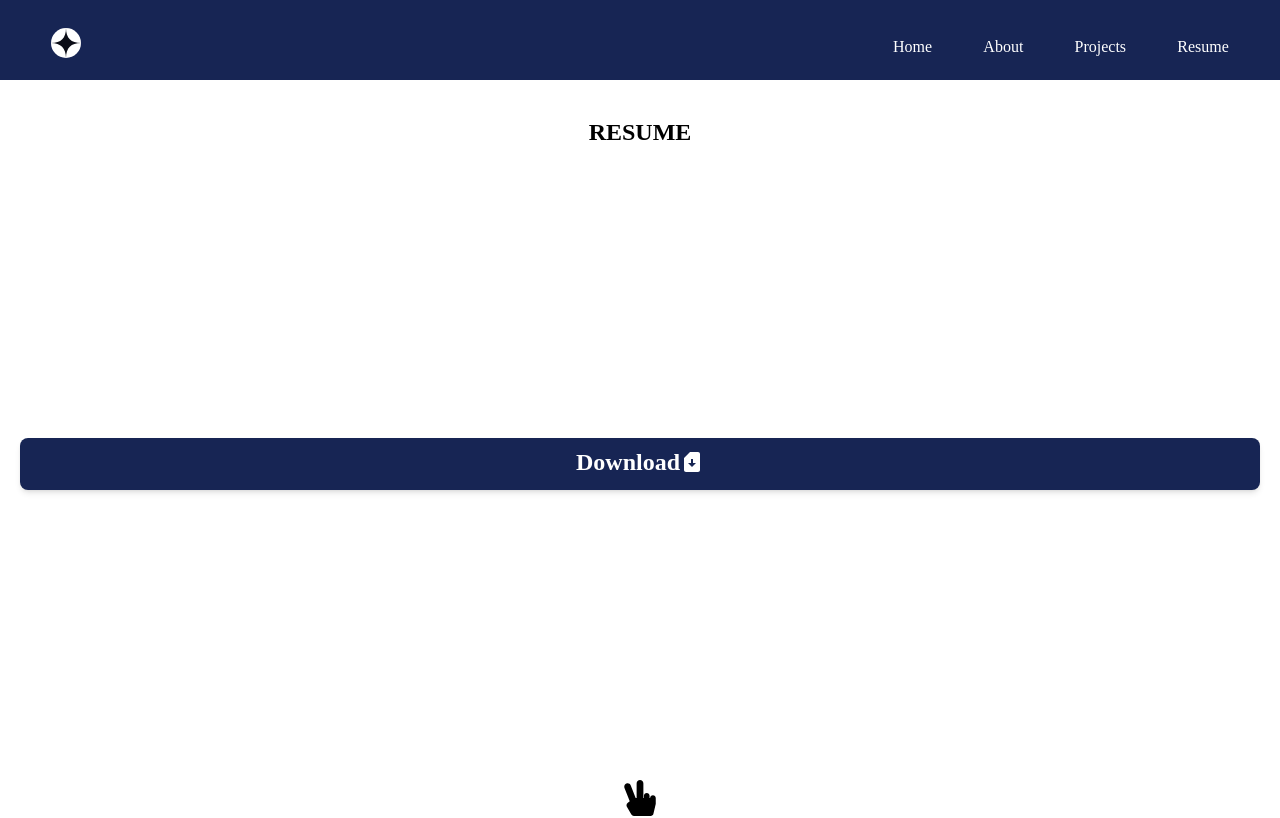
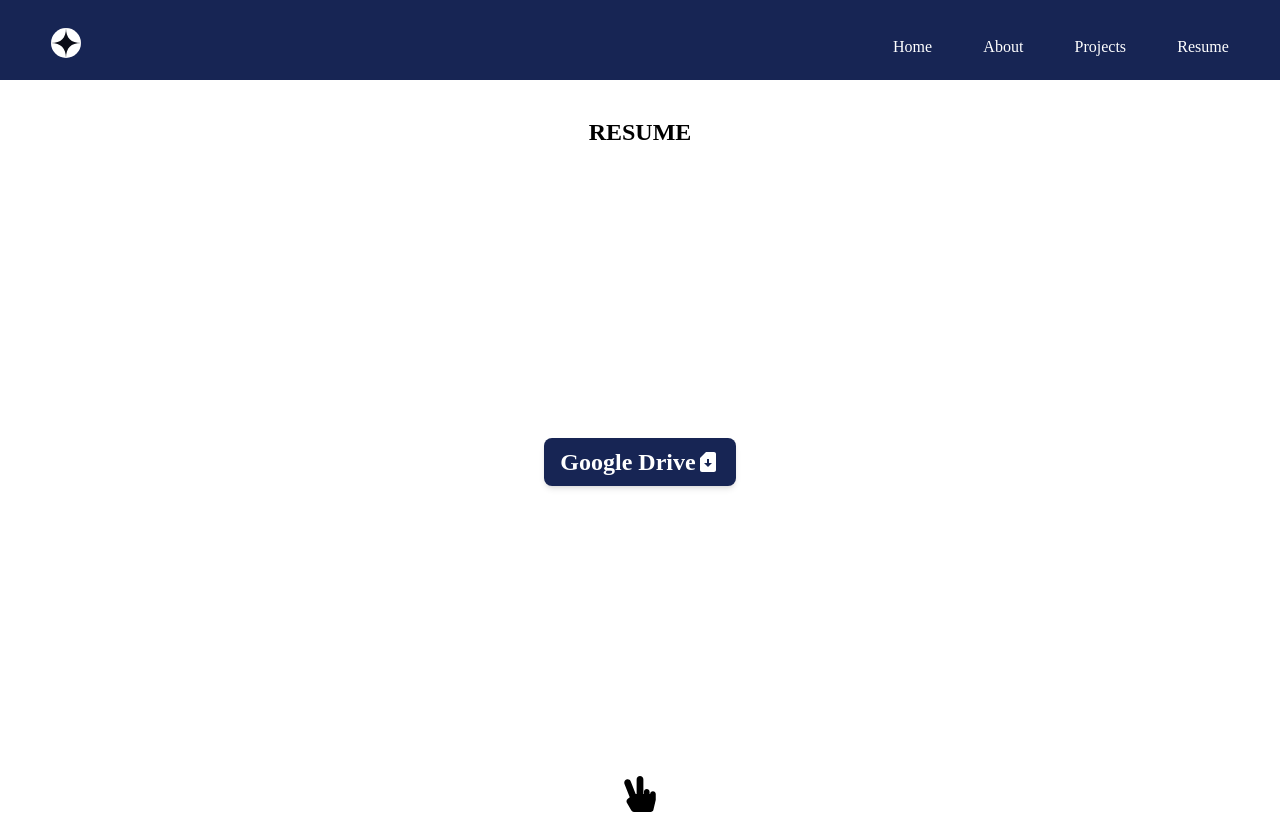
Before and after one commit to ayobaj/portfolio-react, a React (Vite) app: page /resume in a window 1280 px wide. Shown: the top 818 px of the page. Built offline with nearby package versions, Linux system fonts and the light colour scheme; a web font is replaced by a local one.

Commit message:
google drive

```diff
--- a/src/pages/Resume.jsx
+++ b/src/pages/Resume.jsx
@@ -9,17 +9,24 @@ const Resume = () => {
     };
 
     return (
-        <div className="text-2xl text-center flex flex-col pt-9 space-y-[290px]  h-full ">
+        <div className="text-2xl text-center flex flex-col pt-9 space-y-[290px] justify-center items-center h-full ">
 
             <h1 className="font-bold"> RESUME</h1>
 
-            <button onClick={downloadResume} className=" flex items-center justify-center ml-5 mr-5 pt-2 pb-3  bg-gradient-to-r  bg-blue-950 text-white hover:from-blue-500 hover: to-blue-950 focus:outline-none focus:ring focus:ring-blue-100
-            active:bg-blue-700 rounded-lg font-bold shadow-md transition duration-300 ease-in-out transform hover:scale-105 ">Download<span><MdSimCardDownload/></span>
-            </button>
+            <a href="https://drive.google.com/file/d/1jh5qY8HQxqG-akcfBIEPsf888O1qpVu9/view?usp=sharing">
+                <button className=" py-2 px-4 flex items-center bg-gradient-to-r  bg-blue-950 text-white hover:from-blue-500 hover: to-blue-950 focus:outline-none focus:ring focus:ring-blue-100
+                active:bg-blue-700 rounded-lg font-bold shadow-md transition duration-300 ease-in-out transform hover:scale-105 ">Google Drive<span><MdSimCardDownload/></span>
+                </button>
+            </a>
+
 
             <button className="flex justify-center tilt">
                 <FaHandPeace className="text-4xl mb-3"/>
             </button>
+
+
+
+
 
         </div>
     );
```
